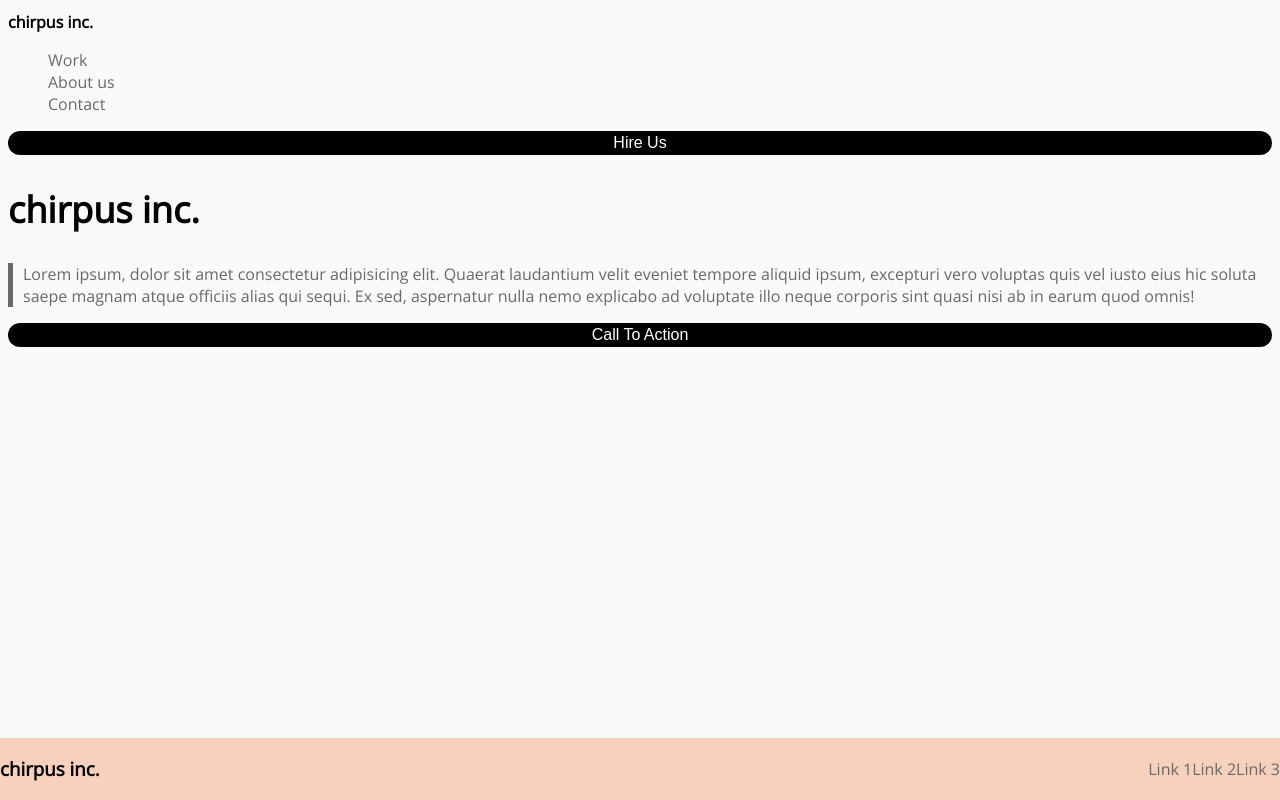
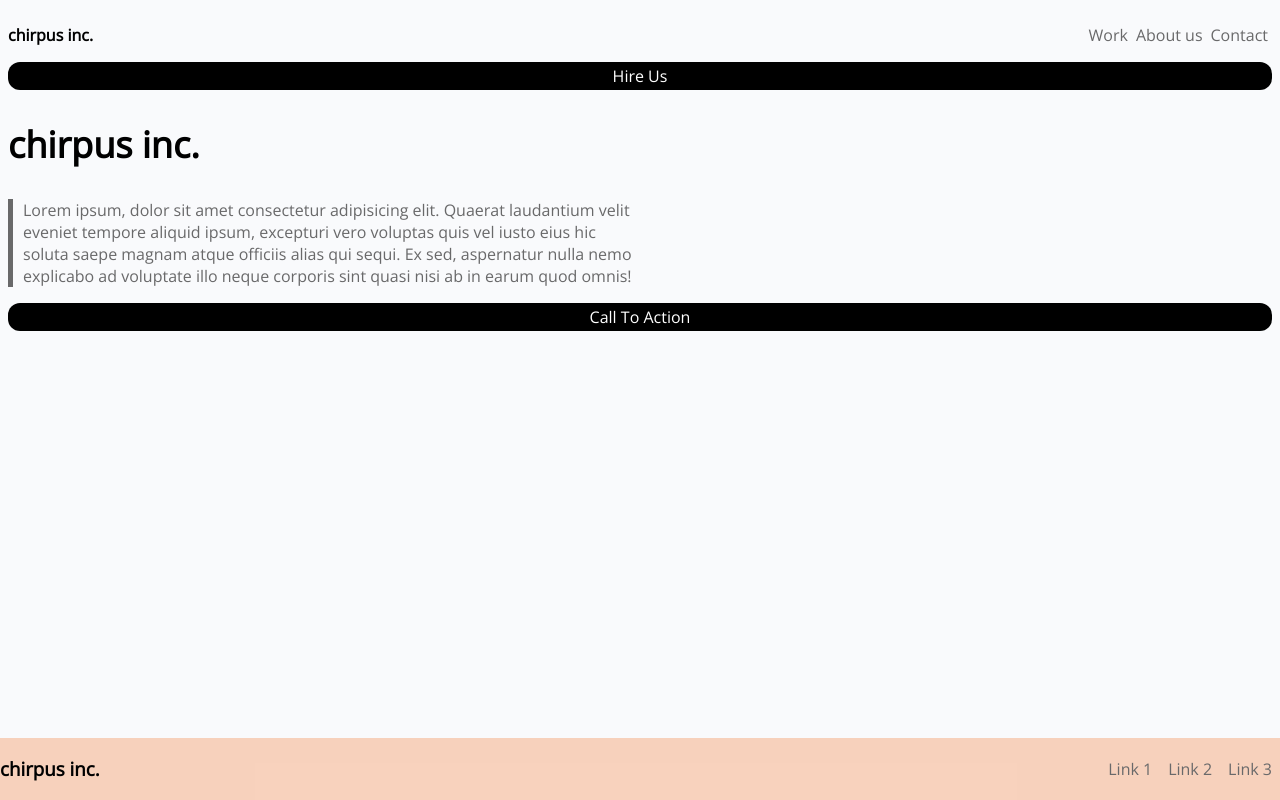
Before and after one commit to dairsmithgit/lab2, a plain HTML site: page index.html in a window 1280 px wide. Drawn offline with nearby package versions, Linux system fonts and the light colour scheme.

Commit message:
notes from class and started media query

```diff
--- a/index.html
+++ b/index.html
@@ -15,7 +15,6 @@
   <body>
     <header>
       <h1>chirpus inc.</h1>
-    </header>
       <nav class="navigation">
         <ul>
           <li><a href="#" class="nav_link">Work</a></li>
@@ -23,8 +22,10 @@
           <li><a href="#" class="nav_link">Contact</a></li>
         </ul>
       </nav>
-    <!--make sure to change buttons to anchor tags-->
-    <button class="button1">Hire Us</button>
+    </header>
+    <div class="button1">
+      <a href="#">Hire Us</a>
+    </div>
     <h2>chirpus inc.</h2>
     <p class="info">
       Lorem ipsum, dolor sit amet consectetur adipisicing elit. Quaerat
@@ -33,7 +34,14 @@
       sequi. Ex sed, aspernatur nulla nemo explicabo ad voluptate illo neque
       corporis sint quasi nisi ab in earum quod omnis!
     </p>
-    <button class="button2">Call To Action</button>
+    <div class="button2">
+      <a href="#">Call To Action</a>
+    </div>
+    <section class="circle-container">
+      <div class="circle circle1"></div>
+      <div class="circle circle2"></div>
+      <div class="circle circle3"></div>
+    </section>
     <footer>
       <h3>chirpus inc.</h3>
       <div class="footer_link">
--- a/styles.css
+++ b/styles.css
@@ -1,3 +1,7 @@
+* {
+    box-sizing: border-box;
+}
+
 body {
     background-color: #f9fafc;
     font-family: "Open Sans", cursive;
@@ -13,15 +17,16 @@ header h1 {
     color: #69696a;
     text-decoration: none;
     list-style-type: none;
+    padding-left: 0;
 }
 
 .nav_link {
     color: #69696a;
     text-decoration: none;
+    margin: 0;
 }
 
-/* change buttons to anchor tag with a class, then apply these styles to class */
-.button1 {
+.button1 a {
     background-color: #000;
     border: none;
     border-radius: 12px;
@@ -45,7 +50,7 @@ h2 {
     padding-left: 10px;
 }
 
-.button2 {
+.button2 a {
     background-color: #000;
     border: none;
     border-radius: 12px;
@@ -77,6 +82,7 @@ h3 {
 .footer_link ul {
     text-decoration: none;
     list-style-type: none;
+    padding-left: 0;
     display: flex;
     justify-content: right;
 }
@@ -84,4 +90,53 @@ h3 {
 .footer_link a {
     text-decoration: none;
     color: #69696a;
+    padding: 8px;
 }
+
+@media screen and (min-width: 768px) {
+    .info {
+        width: 50%;
+    }
+    header {
+        display: flex;
+        flex-direction: row;
+        justify-content: space-between;
+        align-items: center;
+    }
+    .navigation ul {
+        display: flex;
+        flex-direction: row;
+        align-items: center;
+    }
+    a.nav_link {
+        padding: 4px;
+    }
+    .button1 {
+        display: flex;
+        flex-direction: row;
+    }
+}
+
+/*media query goes here
+@media screen and (min-width: 768px;) {
+    changes to elements goes in here
+} */
+
+/* circles are empty divs in a section with colored background and opacity level
+border radius 50%, position them with absolute position */
+
+/* .circle {
+    background-color
+    opacity
+    border-radius
+    position absolute
+}
+.circle1 {
+    width:
+    height:
+    top: 30px etc.
+}
+
+display: none
+or only put div styles inside media query because they'll take up 0x0 pixels by default
+z-index ?? */
```
Lines whose indentation alone changed are shown as unchanged.
